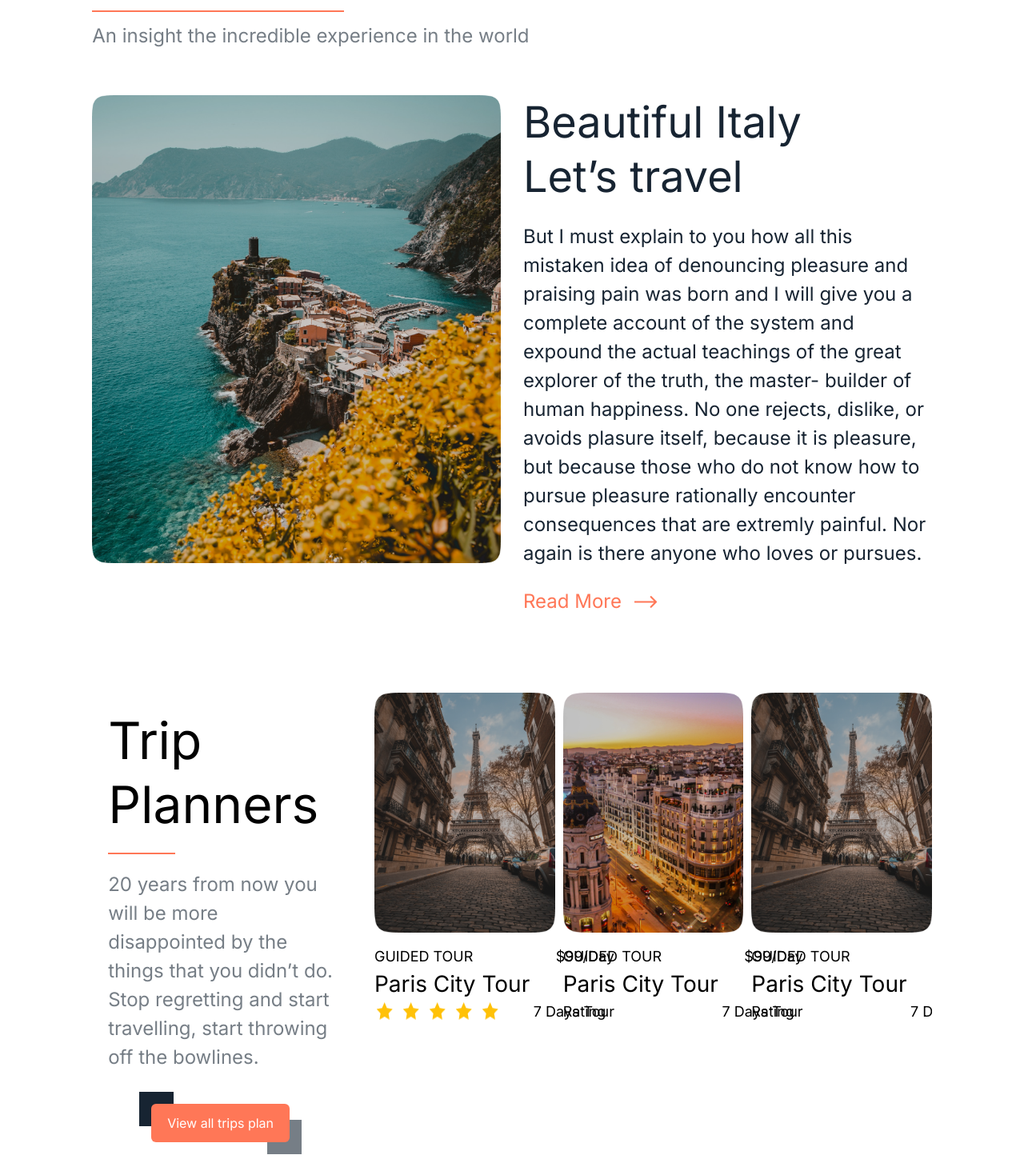
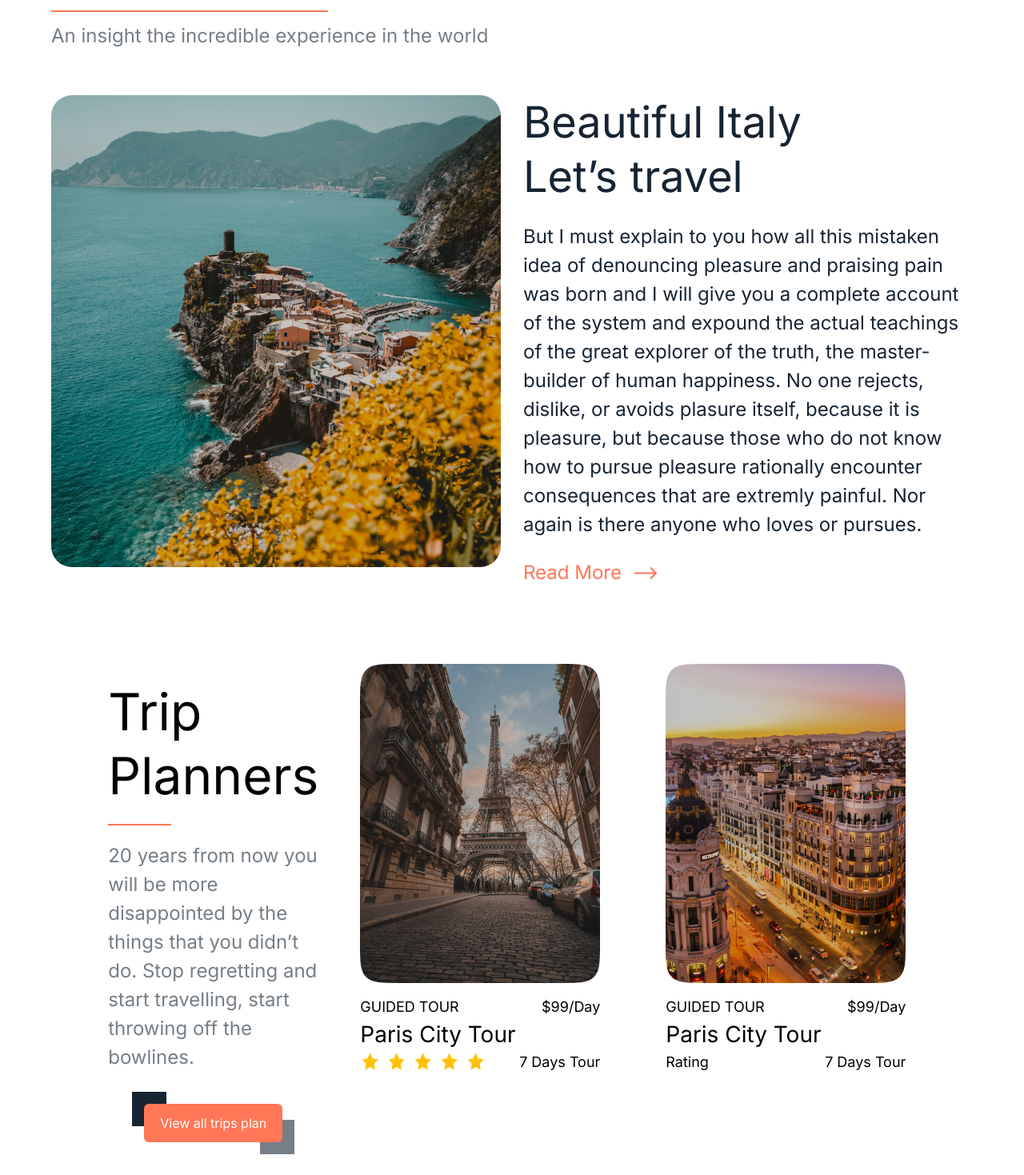
Before and after one commit to Prashant8Khatiwada/awakened_devs_assessment, a Next.js app: page / in a window 1280 px wide. Shown: the part 2881-4350 px from the top of the page at 80% size. Built offline with nearby package versions, Linux system fonts and the light colour scheme.

Commit message:
blogs responsiveness

```diff
--- a/app/components/Blogs.tsx
+++ b/app/components/Blogs.tsx
@@ -5,8 +5,8 @@ import rightArrow from "../../public/svg/Arrow 1.png";
 
 const Blogs = () => {
   return (
-    <div className=" h-auto w-screen mb-24 mt-11 flex flex-row-reverse items-center justify-center">
-      <div className="h-[90%] w-[82%] ">
+    <div className=" h-auto w-screen mb-24 mt-11 flex flex-row items-center justify-center">
+      <div className="h-[90%] w-[82%] lrg:w-[90%] ">
         {/* Title Part  */}
 
         <div className="flex flex-col gap-3  ">
@@ -26,18 +26,24 @@ const Blogs = () => {
         </div>
 
         {/* Descriptor Part  */}
-        <div className="flex w-full mt-14 gap-7">
+        <div className="flex w-full mt-14 gap-7 sml:flex-col">
           {/* image part  */}
-          <div className="w-[50%]">
-            <Image src={Blog} alt="blog" width={752} height={500} />
+          <div className="w-[50%] h-[590px] sml:w-[100%] sml:h-[455px] relative rounded-[26px] overflow-hidden">
+            <Image
+              src={Blog}
+              alt="blog"
+              layout="fill"
+              objectFit="cover"
+              objectPosition="center"
+            />
           </div>
 
           {/* actual description  */}
-          <div className="w-[50%] self-center text-color-secondary flex flex-col gap-6">
-            <h3 className="text-[54px] leading-tight">
+          <div className="w-[50%] sml:w-[100%] self-center text-color-secondary flex flex-col gap-6">
+            <h3 className="text-[54px] leading-tight mid:text-[40px]">
               Beautiful Italy <br /> Let’s travel
             </h3>
-            <article className="text-font-md">
+            <article className="text-font-md mid:text-font-sm">
               But I must explain to you how all this mistaken idea of denouncing
               pleasure and praising pain was born and I will give you a complete
               account of the system and expound the actual teachings of the
--- a/app/components/slider/SlidingTrip.tsx
+++ b/app/components/slider/SlidingTrip.tsx
@@ -11,9 +11,24 @@ import "swiper/css";
 
 const SlidingTrip = () => {
   return (
-    <Swiper spaceBetween={10} slidesPerView={3}>
+    <Swiper
+      breakpoints={{
+        1152: {
+          slidesPerView: 2,
+          spaceBetween: 50,
+        },
+        1440: {
+          slidesPerView: 3,
+          spaceBetween: 50,
+        },
+        1992: {
+          slidesPerView: 2,
+          spaceBetween: 50,
+        },
+      }}
+    >
       <SwiperSlide>
-        <div className="w-full">
+        <div className="w-[100%]">
           {/* actual image  */}
           <div className="cursor-pointer">
             <Image src={travel1} alt="travel1" />
@@ -37,7 +52,6 @@ const SlidingTrip = () => {
         </div>
       </SwiperSlide>
       <SwiperSlide>
-        {" "}
         <div className="w-full">
           {/* actual image  */}
           <div className="cursor-pointer">
```
